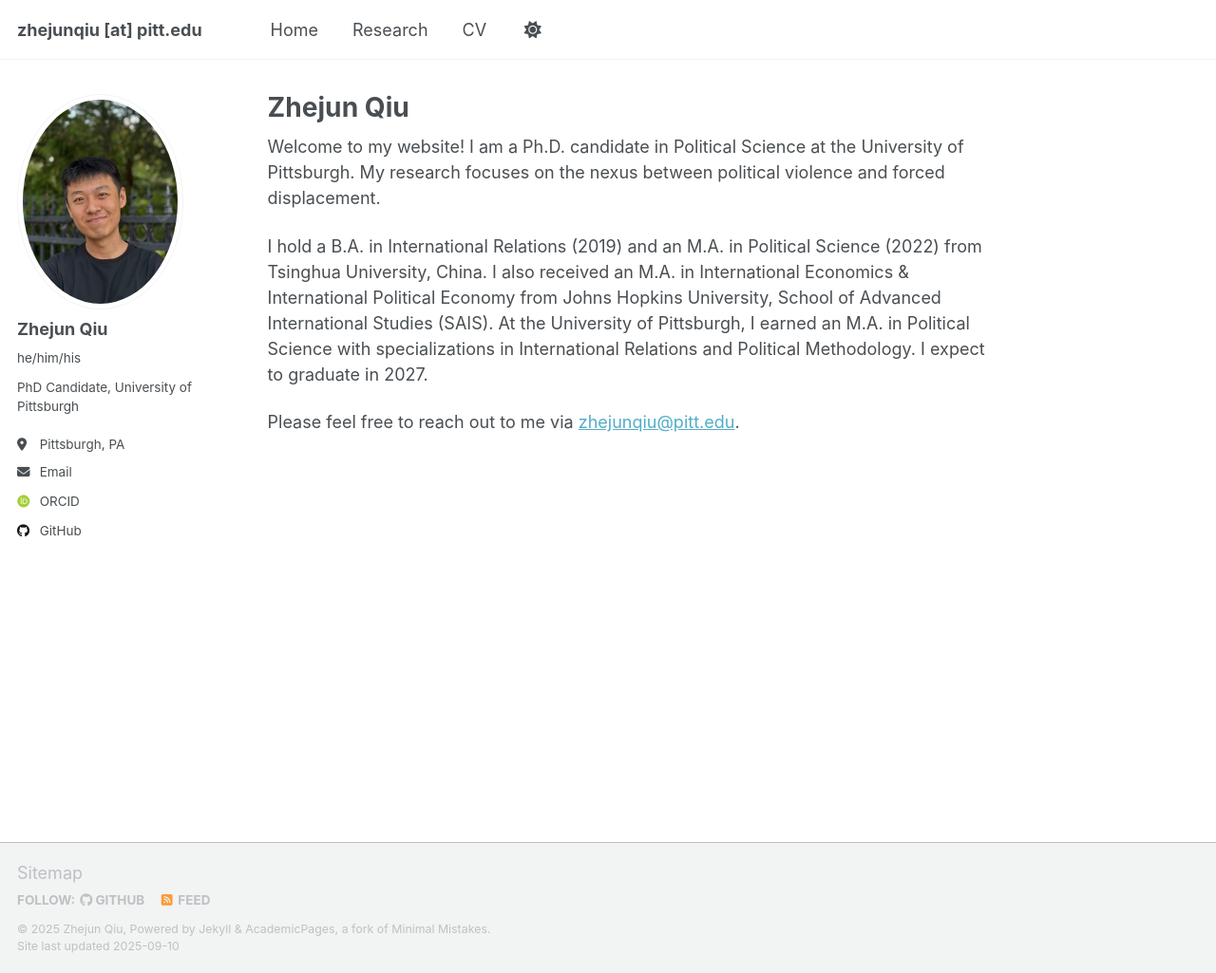
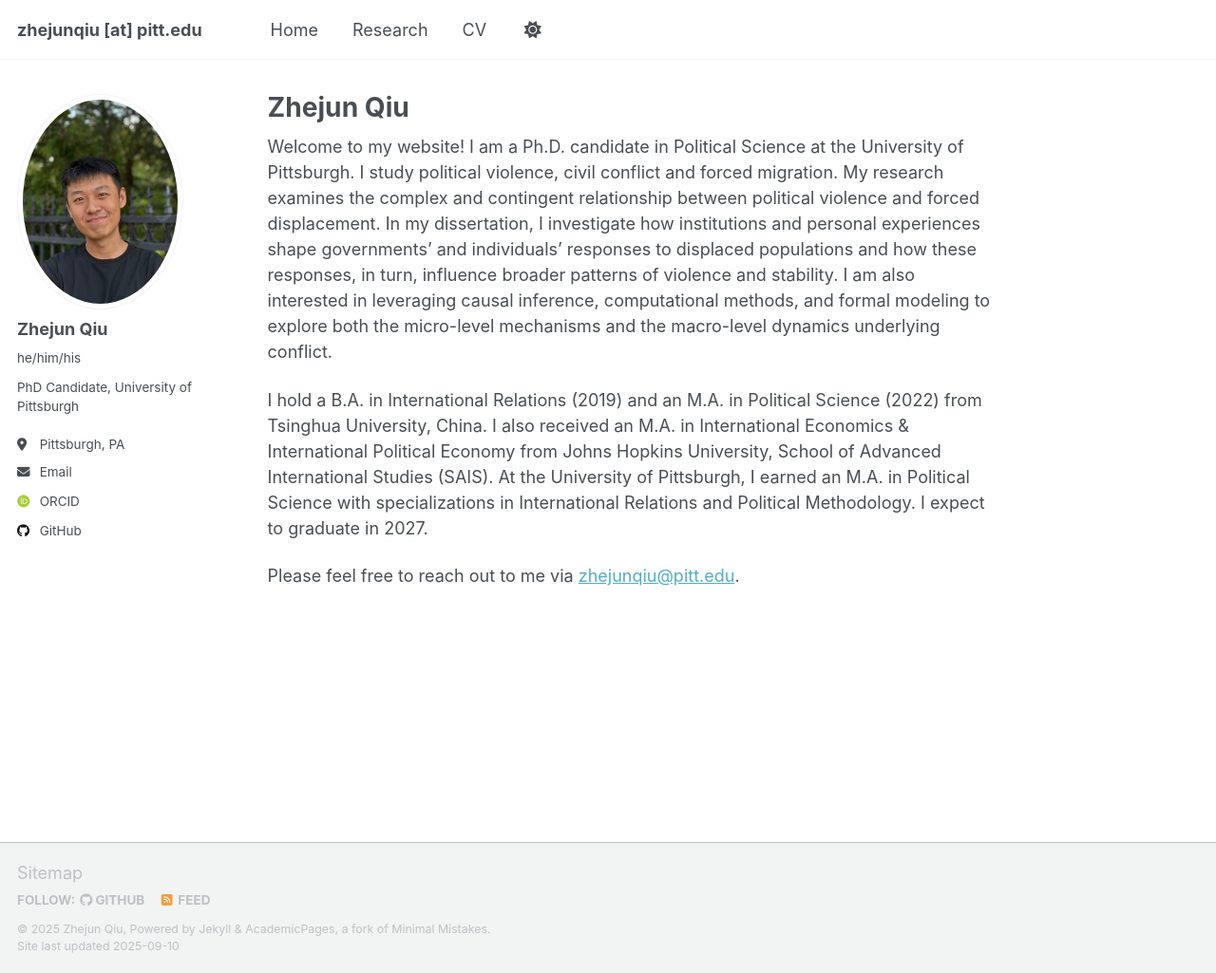
Before and after one commit to zhejun-qiu/zhejun-qiu.github.io, a Jekyll site: the page built from index.md, in a window 1280 px wide and 1025 px high. Shown: the whole window at 95% size. Built offline with Jekyll 4.4.1, drawn with Linux system fonts in a browser that asks for light colours; some web fonts are replaced; a script that is not in the unit is left out.

Commit message:
Update index.md

```diff
--- a/index.md
+++ b/index.md
@@ -4,7 +4,7 @@ title: "Zhejun Qiu"
 author_profile: true
 ---
 
-Welcome to my website! I am a Ph.D. candidate in Political Science at the University of Pittsburgh. My research focuses on the nexus between political violence and forced displacement.
+Welcome to my website! I am a Ph.D. candidate in Political Science at the University of Pittsburgh. I study political violence, civil conflict and forced migration. My research examines the complex and contingent relationship between political violence and forced displacement. In my dissertation, I investigate how institutions and personal experiences shape governments’ and individuals’ responses to displaced populations and how these responses, in turn, influence broader patterns of violence and stability. I am also interested in leveraging causal inference, computational methods, and formal modeling to explore both the micro-level mechanisms and the macro-level dynamics underlying conflict.
 
 I hold a B.A. in International Relations (2019) and an M.A. in Political Science (2022) from Tsinghua University, China. I also received an M.A. in International Economics & International Political Economy from Johns Hopkins University, School of Advanced International Studies (SAIS). At the University of Pittsburgh, I earned an M.A. in Political Science with specializations in International Relations and Political Methodology. I expect to graduate in 2027.
 
```
